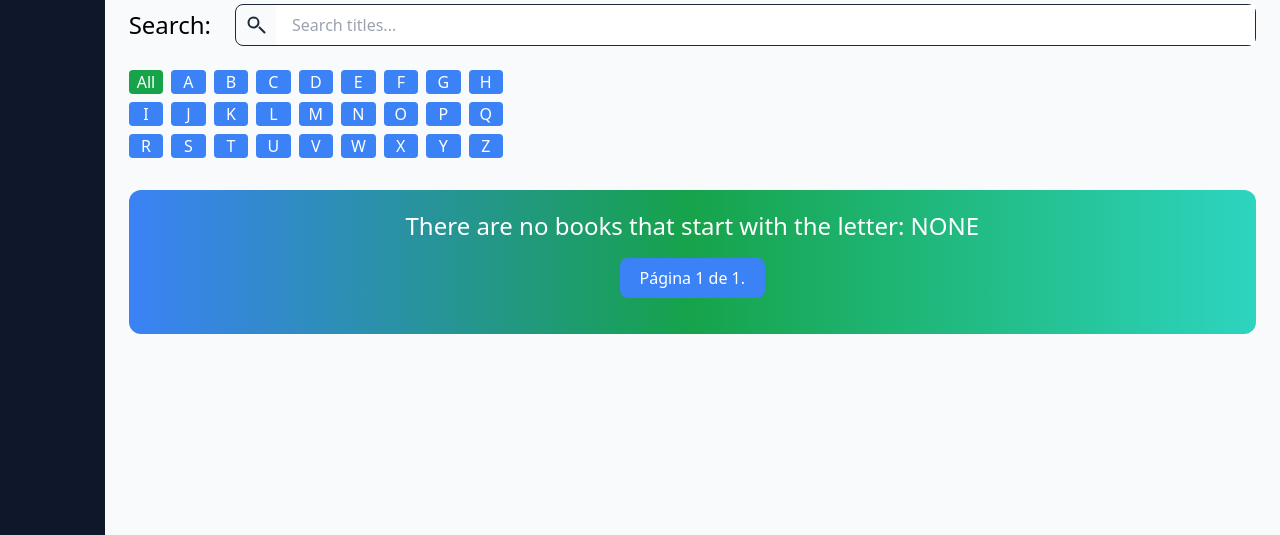
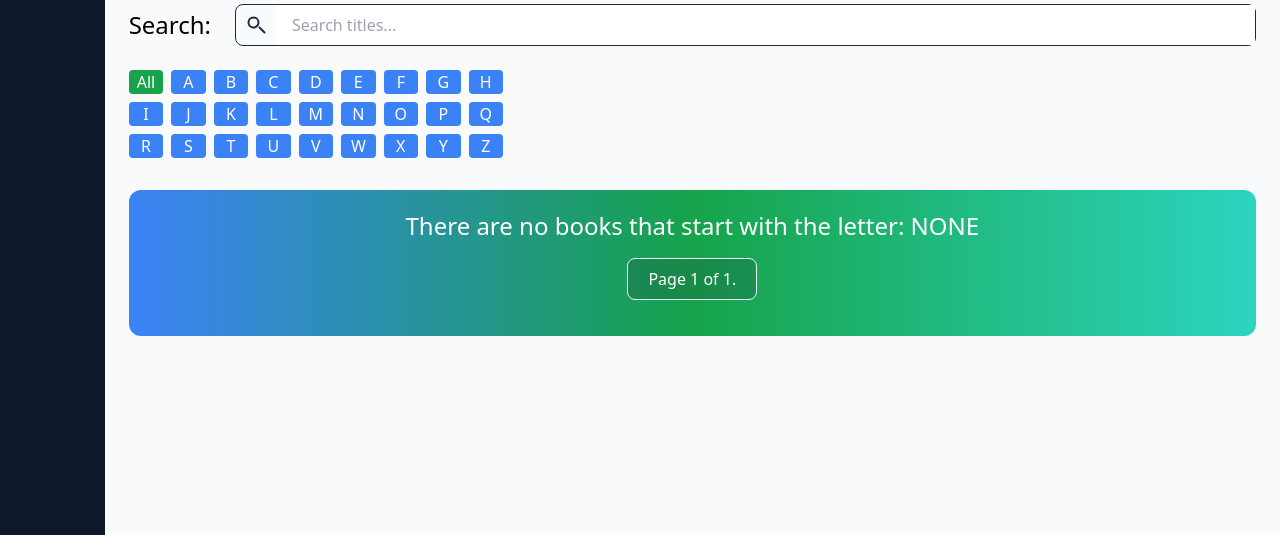
Before and after one commit to GCacho/FullStack-DjangoReactViteTailwindPostgre, a Django app: page /books/ in a window 1280 px wide. Shown: the part 220-755 px from the top of the page. Run offline with Django 4.2, Linux system fonts and the light colour scheme; data that the repository does not hold is empty; some libraries are stand-ins or nearby versions.

Commit message:
Style modify to main.html

```diff
--- a/src/books/templates/books/main.html
+++ b/src/books/templates/books/main.html
@@ -96,7 +96,7 @@
             <!-- Paginación -->
 
             <div class="flex justify-center items-center space-x-4 my-4">
-                <div class="bg-blue-500 p-2 rounded-lg ">
+                <div class="bg-slate-800/20 p-2 rounded-lg border border-slate-100">
                     {% if page_obj.has_previous %}
                         <a href="?page=1" class="px-3 py-1 hover:text-blue-700">
                             <i class="fa fa-angle-double-left"></i>
@@ -107,7 +107,7 @@
                     {% endif %}
 
                     <span class="px-3 py-1">
-                        Página {{ page_obj.number }} de {{ page_obj.paginator.num_pages }}.
+                        Page {{ page_obj.number }} of {{ page_obj.paginator.num_pages }}.
                     </span>
 
                     {% if page_obj.has_next %}
```
